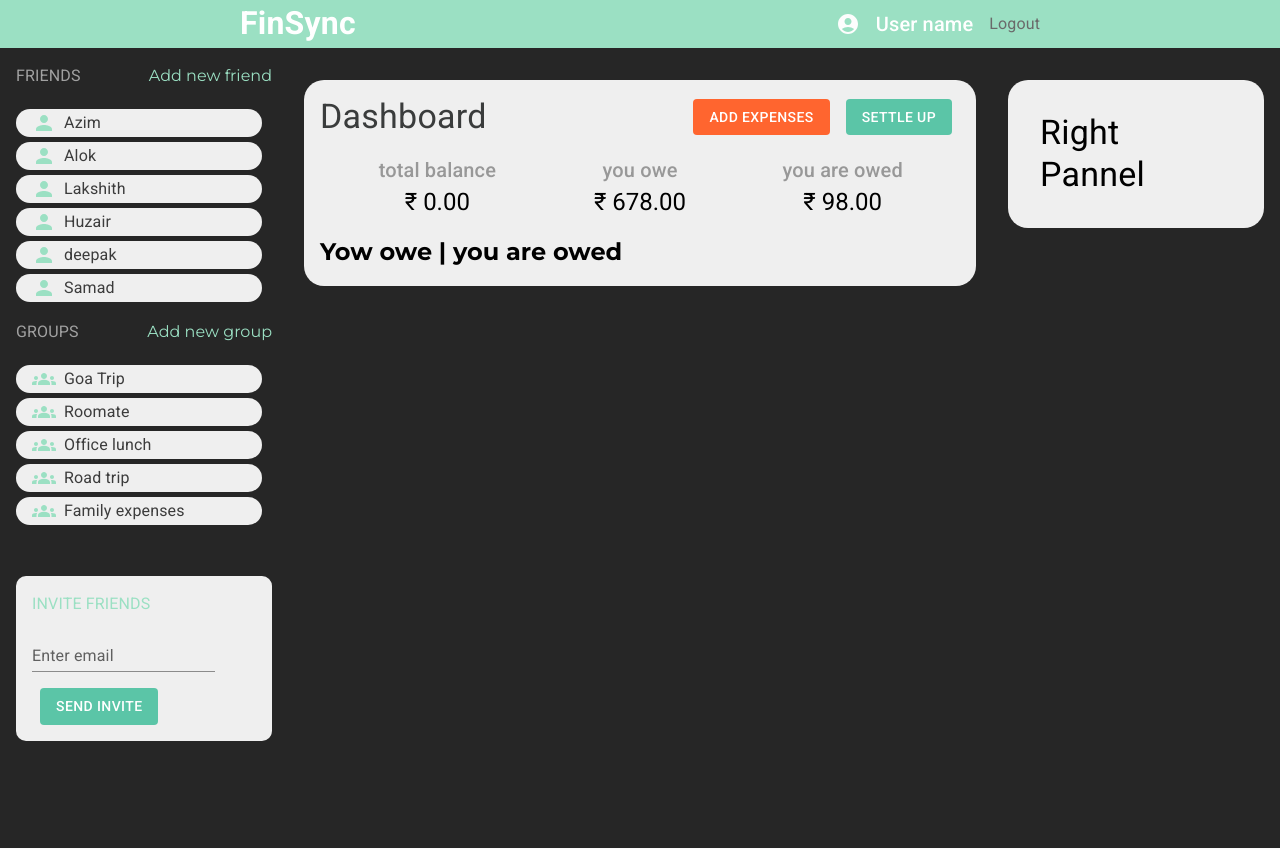
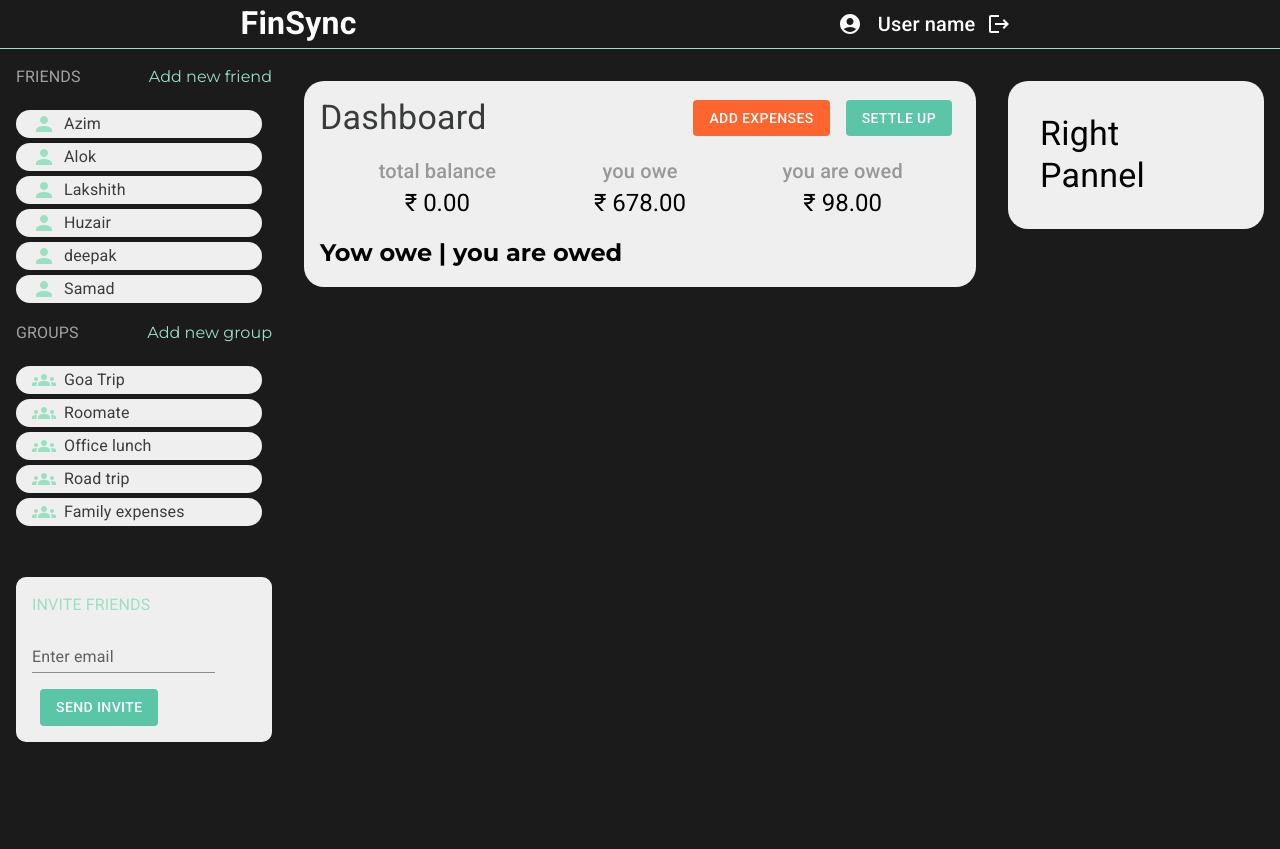
Before and after one commit to azim1410/FinSync, a React (Vite) app in the folder frontend/: page /dashboard in a window 1280 px wide. Built offline with nearby package versions, Linux system fonts and the light colour scheme; sample sign-in values are in the browser's storage.

Commit message:
UI changes

```diff
--- a/frontend/index.html
+++ b/frontend/index.html
@@ -1,9 +1,15 @@
-<!doctype html>
+<!DOCTYPE html>
 <html lang="en">
   <head>
     <meta charset="UTF-8" />
     <link rel="icon" type="image/svg+xml" href="../Images//FinSyncSystem.PNG" />
     <meta name="viewport" content="width=device-width, initial-scale=1.0" />
+    <link rel="preconnect" href="https://fonts.googleapis.com" />
+    <link rel="preconnect" href="https://fonts.gstatic.com" crossorigin />
+    <link
+      href="https://fonts.googleapis.com/css2?family=Roboto+Mono:ital,wght@0,100..700;1,100..700&family=Roboto:ital,wght@0,100;0,300;0,400;0,500;0,700;0,900;1,100;1,300;1,400;1,500;1,700;1,900&family=Schibsted+Grotesk:ital,wght@0,400..900;1,400..900&display=swap"
+      rel="stylesheet"
+    />
     <title>FinSync</title>
   </head>
   <body>
--- a/frontend/src/Pages/Login-a/Login.tsx
+++ b/frontend/src/Pages/Login-a/Login.tsx
@@ -6,6 +6,7 @@ import { useNavigate } from 'react-router-dom';
 import { useMutation } from '@tanstack/react-query';
 import { login } from '../../features/auth/authServices';
 import { loginSuccess } from '../../features/auth/AuthSlice';
+import { Box, Link } from '@mui/material';
 
 const Login = () => {
   const [email, setEmail] = useState('');
@@ -43,10 +44,15 @@ const Login = () => {
             <button className='login-pass-toggle' onClick={() => setShowPassword(!showPassword)}>{showPassword === false ? "🫣" : "👀"}</button>
           </div>
         </div>
-        <button className='sign-up-submit-btn' onClick={() => mutation.mutate({email, password})} disabled={mutation.isPending}>
+        <Box sx={{display: 'flex', justifyContent: 'space-between', alignItems: 'center'}}>
+        <button className='sign-up-submit-btn' onClick={() => mutation.mutate({ email, password })} disabled={mutation.isPending}>
           {mutation.isPending ? "Logging in..." : 'Login'}
         </button>
-        {mutation.isError && <p style={{color: 'red'}}>Login Failed. Try again</p>}
+        {mutation.isError && <p style={{ color: 'red' }}>Login Failed. Try again</p>}
+        <Link href="/signup" underline="hover" color='#5a5a5a'>
+          {'Sign Up ?'}
+        </Link>
+        </Box>
       </div>
     </div>
   )
--- a/frontend/src/Pages/Signup/Signup.tsx
+++ b/frontend/src/Pages/Signup/Signup.tsx
@@ -5,6 +5,7 @@ import appLogo from "../../../../Images/FinSyncSystem.webp"
 import { useNavigate } from 'react-router-dom';
 import { useMutation } from '@tanstack/react-query';
 import { register } from '../../features/auth/authServices';
+import { Box, Link } from '@mui/material';
 
 
 const Signup = () => {
@@ -46,8 +47,13 @@ const Signup = () => {
                         <button className='signup-pass-toggle' onClick={() => setShowPassword(!showPassword)}>{showPassword === false ? "🫣" : "👀"}</button>
                     </div>
                 </div>
+                <Box sx={{display:'flex', justifyContent:'space-between', alignItems: 'center'}}>
                 <button className='sign-up-submit-btn' onClick={() => mutation.mutate({email, name, password})} disabled={mutation.isPending}>Sign me up!</button>
                 {mutation.isError && <p style={{color: 'red'}}>Signup Failed, try again</p>}
+                <Link href="/login" underline="hover" color='#5a5a5a'>
+                    {'Already have an account ?'}
+                </Link>
+                </Box>
             </div>
         </div>
     )
--- a/frontend/src/components/Navbar/index.tsx
+++ b/frontend/src/components/Navbar/index.tsx
@@ -1,5 +1,6 @@
-import { Box, Typography } from "@mui/material"
+import { Box, Button, Typography } from "@mui/material"
 import AccountCircleIcon from '@mui/icons-material/AccountCircle';
+import LogoutIcon from '@mui/icons-material/Logout';
 import { logout } from "../../features/auth/AuthSlice";
 import { useDispatch } from "react-redux";
 const Navbar = () => {
@@ -14,14 +15,15 @@ const Navbar = () => {
             width: '100%',
             height: '3rem',
             zIndex: 5,
+            background: 'transparent', backdropFilter: 'blur(20px)', borderBottom: '1px solid #9be0c3'
         }}>
             <Typography variant="h4" sx={{ fontWeight: 600, color: 'white', fontSize: '2rem', }}>FinSync</Typography>
             <Box sx={{display:'flex', alignItems: 'center', justifyContent: 'space-between' }}>
                 <AccountCircleIcon sx={{ color: '#fdfdfd', marginRight: '1rem' }} />
                 <Typography variant="h6" sx={{color: 'white'}}>User name</Typography>
-                <button onClick={() => handleLogout()}>
-                    <Typography sx={{color:'#6a6a6a', marginLeft:'1rem'}}>Logout</Typography>
-                </button>
+                <Button onClick={() => handleLogout()} >
+                    <LogoutIcon sx={{ color: '#fdfdfd', marginRight: '1rem' }}/>
+                </Button>
             </Box>
         </Box>
     )
--- a/frontend/src/index.css
+++ b/frontend/src/index.css
@@ -1,5 +1,5 @@
 @import url('https://fonts.googleapis.com/css2?family=Montserrat:ital,wght@0,100..900;1,100..900&display=swap');
-
+@import url('https://fonts.googleapis.com/css2?family=Roboto+Mono:ital,wght@0,100..700;1,100..700&family=Roboto:ital,wght@0,100;0,300;0,400;0,500;0,700;0,900;1,100;1,300;1,400;1,500;1,700;1,900&family=Schibsted+Grotesk:ital,wght@0,400..900;1,400..900&display=swap');
 :root {
   font-family: 'Montserrat', Arial, sans-serif;
   line-height: 1.5;
--- a/frontend/src/layouts/Layout.tsx
+++ b/frontend/src/layouts/Layout.tsx
@@ -6,18 +6,18 @@ import Navbar from '../components/Navbar';
 
 const Layout = () => {
   return (
-    <Box sx={{ backgroundColor: '#262626' }}>
+    <Box sx={{ backgroundColor: '#1b1b1b' }}>
       <Navbar />
       <Box sx={{ display: 'flex', minHeight: '100vh', maxWidth: '1280px', margin: 'auto' }}>
-        <Box sx={{ width: '20%', background: '#262626', padding: '1rem' }}>
+        <Box sx={{ width: '20%', background: '#1b1b1b', padding: '1rem' }}>
           <LeftPannel />
         </Box>
 
-        <Box sx={{ flex: 1, padding: '1rem', backgroundColor: '#262626' }}>
+        <Box sx={{ flex: 1, padding: '1rem', backgroundColor: '#1b1b1b' }}>
           <Outlet />
         </Box>
 
-        <Box sx={{ width: '20%', background: '#262626', padding: '1rem' }}>
+        <Box sx={{ width: '20%', background: '#1b1b1b', padding: '1rem' }}>
           <RightPannel />
         </Box>
       </Box>
```
